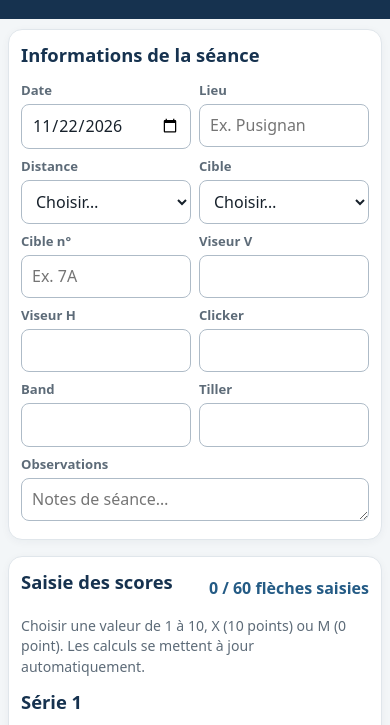
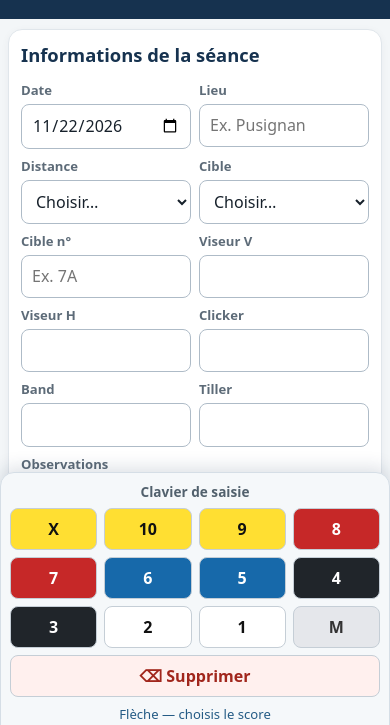
Before and after one commit to Madaste/Feuille-de-marque-clavier-, a plain HTML site: page index.html in a window 390 px wide. Shown: the part 110-835 px from the top of the page. Drawn offline with Linux system fonts and the light colour scheme.

Commit message:
Add files via upload

```diff
--- a/index.html
+++ b/index.html
@@ -62,6 +62,24 @@ td:first-child,th:first-child{font-weight:700;width:72px}
 .score-key.key-delete{grid-column:1/-1;background:#fff0ee;color:#a1261c}
 .score-keyboard .keyboard-current{font-size:.82rem;color:#245b85;text-align:center;margin:8px 0 0}
 @media(max-width:420px){.score-keyboard{padding:9px;margin-top:10px}.score-key{min-height:42px}.score-entry{min-height:40px;min-width:34px}}
+
+/* Sur mobile, le clavier reste ancré en bas et la zone de saisie défile au-dessus. */
+@media(max-width:760px){
+  main{padding-bottom:calc(var(--score-keyboard-space, 250px) + env(safe-area-inset-bottom, 0px) + 18px)}
+  .score-keyboard{
+    position:fixed;
+    left:50%;
+    bottom:env(safe-area-inset-bottom, 0px);
+    transform:translateX(-50%);
+    width:min(100%, 460px);
+    max-width:none;
+    margin:0;
+    z-index:1000;
+    border-radius:14px 14px 0 0;
+    box-shadow:0 -4px 18px #16324f26;
+  }
+  .score-keyboard-title{margin-bottom:6px}
+}
 
 .metric.small .v{font-size:1.2rem}
 .distribution-note{font-size:.8rem;color:var(--muted);margin:6px 0 0}
@@ -669,12 +687,37 @@ footer{font-size:.82rem;color:var(--muted);text-align:center;padding:4px 0 18px}
   const allSelects = [];
   const esc = s => String(s).replace(/[&<>"']/g,c=>({"&":"&amp;","<":"&lt;",">":"&gt;",'"':"&quot;","'":"&#39;"}[c]));
   let activeSelect = null;
+  function syncScoreKeyboardSpace(){
+    const keyboard=document.getElementById("scoreKeyboard");
+    if(!keyboard) return;
+    if(window.matchMedia("(max-width: 760px)").matches){
+      document.documentElement.style.setProperty("--score-keyboard-space",(keyboard.offsetHeight+20)+"px");
+    }else{
+      document.documentElement.style.removeProperty("--score-keyboard-space");
+    }
+  }
+  function keepActiveRowAboveKeyboard(sel){
+    if(!sel || !sel._display || !window.matchMedia("(max-width: 760px)").matches) return;
+    const row=sel._display.closest("tr");
+    const keyboard=document.getElementById("scoreKeyboard");
+    if(!row || !keyboard) return;
+    requestAnimationFrame(()=>{
+      const rowRect=row.getBoundingClientRect();
+      const keyboardRect=keyboard.getBoundingClientRect();
+      const clearance=10;
+      const overlap=rowRect.bottom-(keyboardRect.top-clearance);
+      if(overlap>0){
+        window.scrollBy({top:overlap,behavior:"smooth"});
+      }
+    });
+  }
   function activateScore(sel){
     if(activeSelect && activeSelect._display) activeSelect._display.classList.remove("active");
     activeSelect=sel;
     if(sel && sel._display){
       sel._display.classList.add("active");
       document.getElementById("keyboardCurrent").textContent=(sel.getAttribute("aria-label")||"Flèche")+" — choisis le score";
+      keepActiveRowAboveKeyboard(sel);
     }
   }
   function setScore(sel,value){
@@ -743,6 +786,9 @@ footer{font-size:.82rem;color:var(--muted);text-align:center;padding:4px 0 18px}
     }
   }
   makeTable("table1",14); makeTable("table2",28);
+  syncScoreKeyboardSpace();
+  window.addEventListener("resize",syncScoreKeyboardSpace);
+  if(window.visualViewport) window.visualViewport.addEventListener("resize",syncScoreKeyboardSpace);
   if(allSelects.length) activateScore(allSelects[0]);
   function paintScore(sel){
     const targets=[sel,sel._display].filter(Boolean);
```
